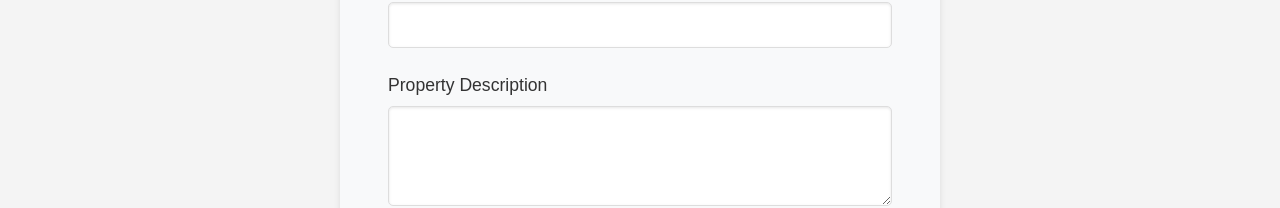
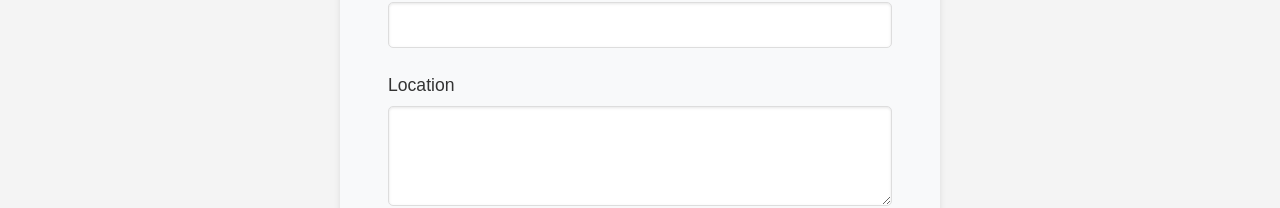
Before and after one commit to PVRNSurendra/Final-Project, a React (Vite) app in the folder RentHome/Rents/: page /list-your-property in a window 1280 px wide. Shown: the part 313-521 px from the top of the page. Built offline with nearby package versions, Linux system fonts and the light colour scheme.

Commit message:
Update ListYourProperty.jsx

```diff
--- a/RentHome/Rents/src/ListYourProperty.jsx
+++ b/RentHome/Rents/src/ListYourProperty.jsx
@@ -60,7 +60,7 @@ function ListYourProperty() {
           />
         </div>
         <div className="form-group">
-          <label htmlFor="description">Property Description</label>
+          <label htmlFor="description">Location</label>
           <textarea
             name="description"
             id="description"
```
